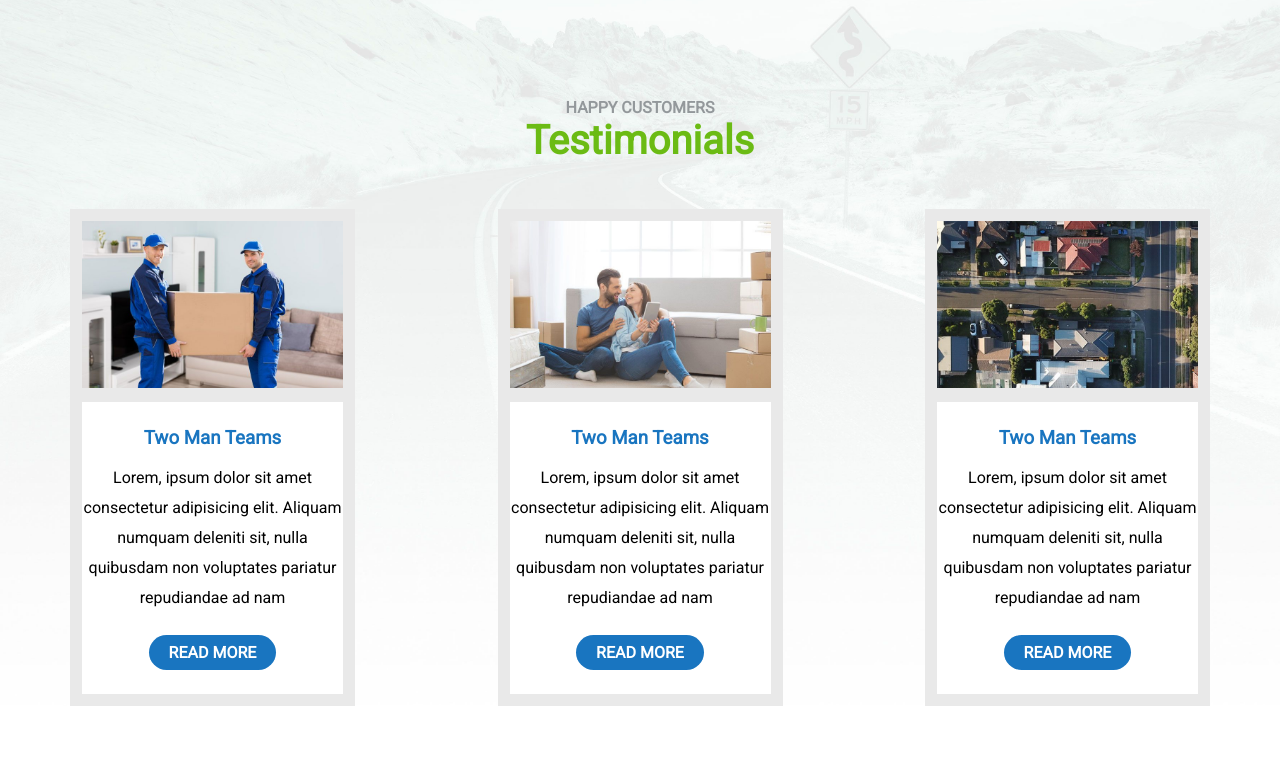
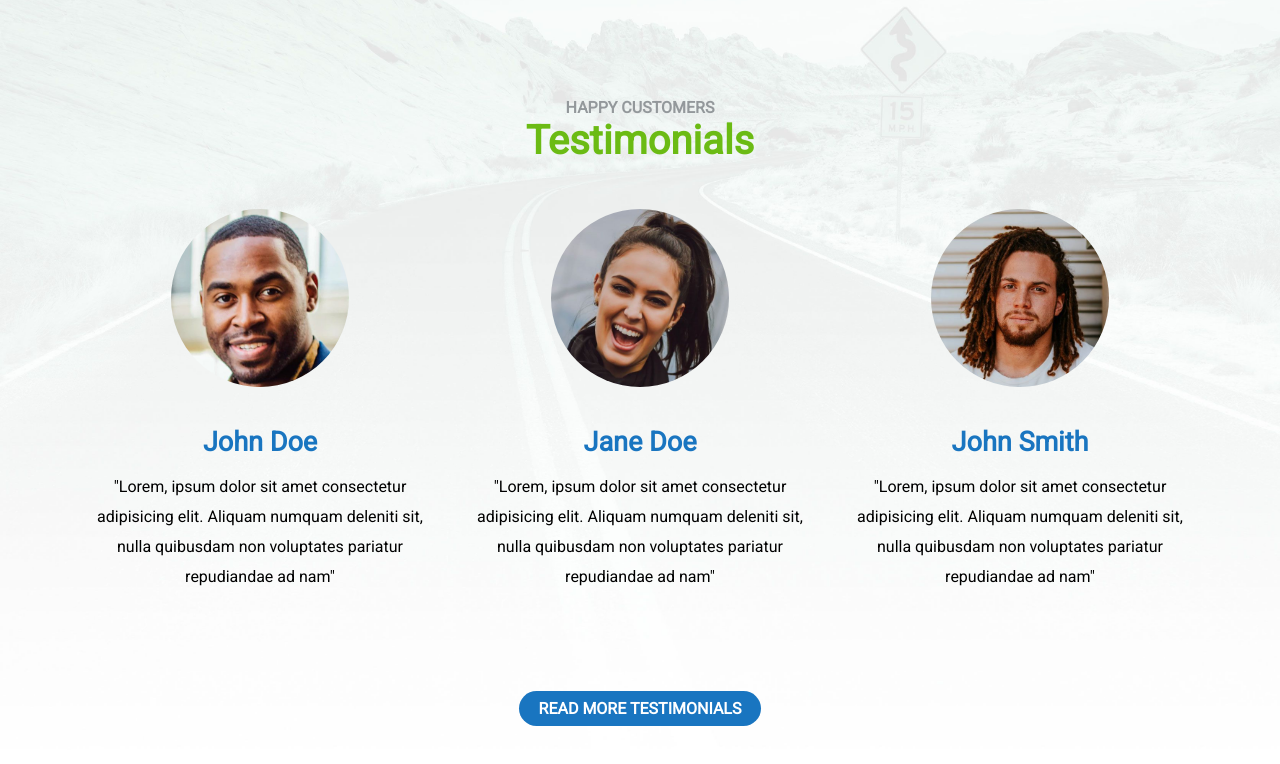
Before and after one commit to alessandro-cappelli/proj-html-vuejs, a Vue app: page / in a window 1280 px wide. Shown: the part 2971-3735 px from the top of the page. Built offline with nearby package versions, Linux system fonts and the light colour scheme.

Commit message:
fourpart

```diff
--- a/src/components/SubComponents/main/FourPart.vue
+++ b/src/components/SubComponents/main/FourPart.vue
@@ -11,34 +11,28 @@
 
         <div class="container ms_container_col">
             <div class="row justify-content-between ms_row_col">
-                <div class="col-3">
-                    <img src="../../../assets/img/avada-movers-serviceonephoto-final.jpg">
+                <div class="col-4">
+                    <img src="../../../assets/img/avada-movers-johndoe-final.jpg">
                     <div>
-                        <h3>Two Man Teams</h3>
-                        <p>Lorem, ipsum dolor sit amet consectetur adipisicing elit. Aliquam numquam deleniti sit, nulla quibusdam non voluptates pariatur repudiandae ad nam </p>
+                        <h3>John Doe</h3>
+                        <p>"Lorem, ipsum dolor sit amet consectetur adipisicing elit. Aliquam numquam deleniti sit, nulla quibusdam non voluptates pariatur repudiandae ad nam"</p>
+                    </div>
+                </div>
+                <div class="col-4">
+                    <img src="../../../assets/img/avada-movers-janedoe-final.jpg">
+                    <div>
+                        <h3>Jane Doe</h3>
+                        <p>"Lorem, ipsum dolor sit amet consectetur adipisicing elit. Aliquam numquam deleniti sit, nulla quibusdam non voluptates pariatur repudiandae ad nam"</p>
                         <div class="bottom">
-                            <span><a href="#">read more</a></span>
+                            <span><a href="#">read more testimonials</a></span>
                         </div>
                     </div>
                 </div>
-                <div class="col-3">
-                    <img src="../../../assets/img/avada-movers-servicetwophoto-final.jpg">
+                <div class="col-4">
+                    <img src="../../../assets/img/avada-movers-johnsmith-final.jpg">
                     <div>
-                        <h3>Two Man Teams</h3>
-                        <p>Lorem, ipsum dolor sit amet consectetur adipisicing elit. Aliquam numquam deleniti sit, nulla quibusdam non voluptates pariatur repudiandae ad nam </p>
-                        <div class="bottom">
-                            <span><a href="#">read more</a></span>
-                        </div>
-                    </div>
-                </div>
-                <div class="col-3">
-                    <img src="../../../assets/img/avada-movers-servicethreephoto-final.jpg">
-                    <div>
-                        <h3>Two Man Teams</h3>
-                        <p>Lorem, ipsum dolor sit amet consectetur adipisicing elit. Aliquam numquam deleniti sit, nulla quibusdam non voluptates pariatur repudiandae ad nam </p>
-                        <div class="bottom">
-                            <span><a href="#">read more</a></span>
-                        </div>
+                        <h3>John Smith</h3>
+                        <p>"Lorem, ipsum dolor sit amet consectetur adipisicing elit. Aliquam numquam deleniti sit, nulla quibusdam non voluptates pariatur repudiandae ad nam"</p>
                     </div>
                 </div>
             </div>
@@ -78,28 +72,28 @@ export default {
 }
 
 img{
-    width: 100%;
+    width: 50%;
+    border-radius: 100%;
 }
 
-.col-3{
-    background-color: #e9e9e9;
-    padding-top: 12px;
-    padding-bottom: 12px;
+.col-4{
+
 
     div{
-        background-color: white;
+
         margin-top: 10px;
         padding-bottom: 16px;
 
         h3{
             color: #1975c0;
             padding-top: 25px;
+            font-size: 27px;
         }
 
         p{
             line-height: 30px;
             margin-top: 14px;
-            margin-bottom: 30px;
+            margin-bottom: 107px;
         }
 
         a{
@@ -125,4 +119,5 @@ img{
     margin-bottom: 100px;
 }
 
+
 </style>
```
